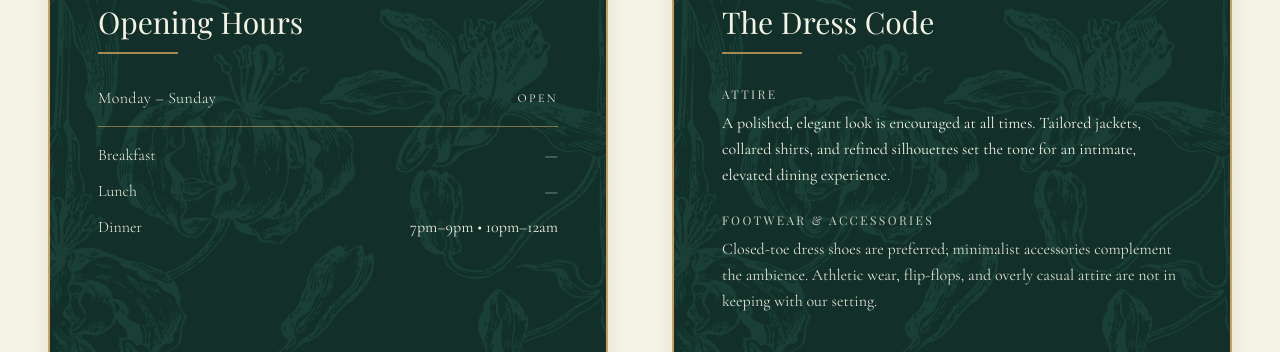
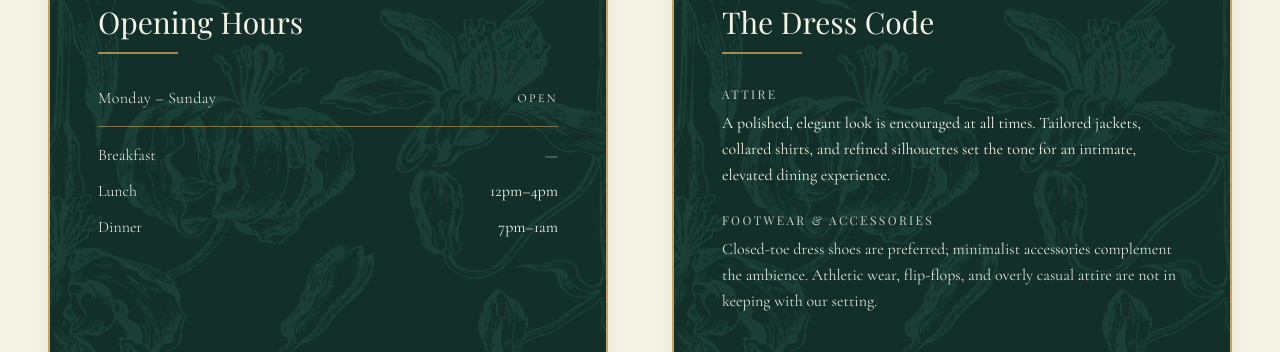
Before and after one commit to ashmay29/Soraia, a Next.js app in the folder apps/kepler/: page / in a window 1280 px wide. Shown: the part 2518-2870 px from the top of the page. Built offline with nearby package versions, Linux system fonts and the light colour scheme; a web font is replaced by a local one.

Commit message:
changed timings

```diff
--- a/apps/kepler/src/components/Experience.tsx
+++ b/apps/kepler/src/components/Experience.tsx
@@ -152,11 +152,11 @@ export default function Experience() {
                 </div>
                 <div className="flex items-center justify-between">
                   <span className="font-light">Lunch</span>
-                  <span className="opacity-70">—</span>
+                  <span>12pm–4pm</span>
                 </div>
                 <div className="flex items-center justify-between">
                   <span className="font-light">Dinner</span>
-                  <span>7pm–9pm • 10pm–12am</span>
+                  <span>7pm–1am</span>
                 </div>
               </div>
             </div>
```
